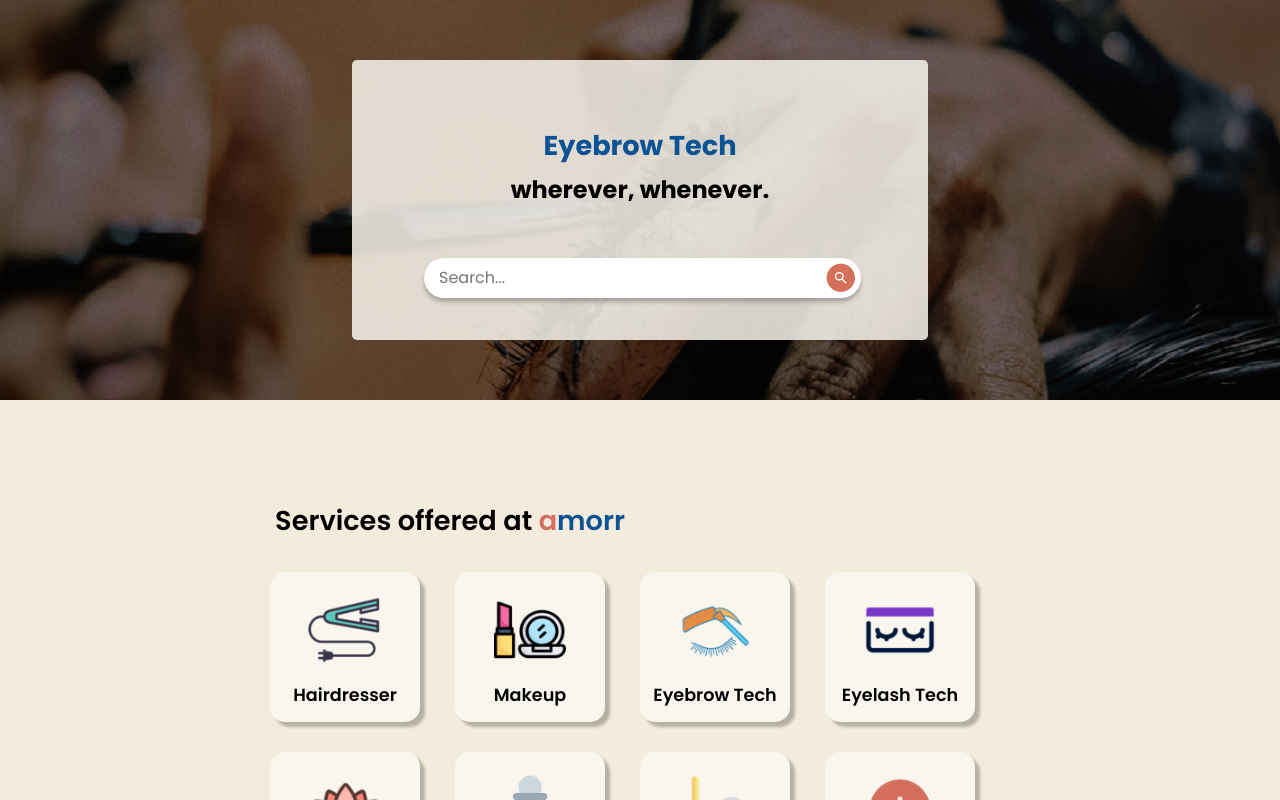
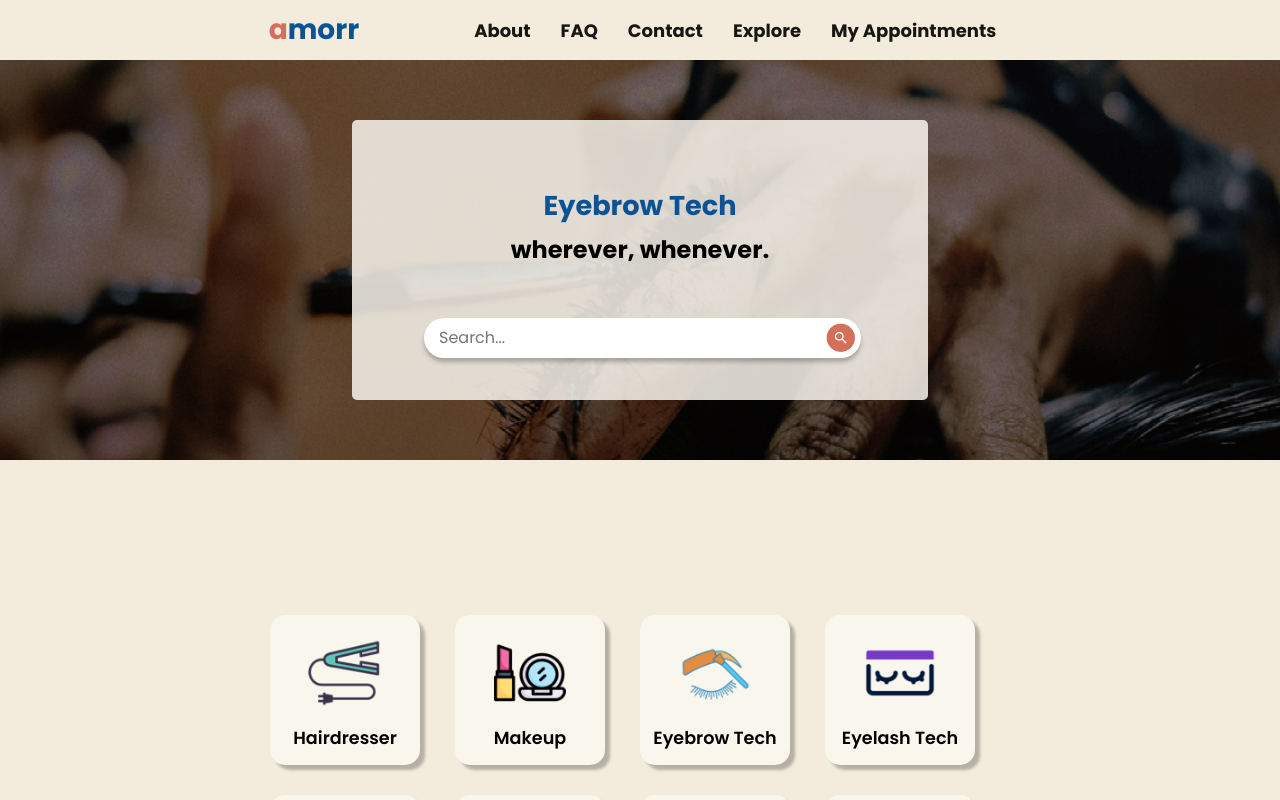
Before and after one commit to serhatgktp/amorr, a React (Create React App) app in the folder frontend/: page / in a window 1280 px wide. Shown: the top 800 px of the page. Built offline with nearby package versions, Linux system fonts and the light colour scheme.

Commit message:
fixed nav bar styling conflict with the rem. pages

```diff
--- a/frontend/src/App.css
+++ b/frontend/src/App.css
@@ -1,4 +1,3 @@
 *{
   font-family: 'Poppins', sans-serif;
-  background-color: #f3ebdb;
 }
--- a/frontend/src/App.js
+++ b/frontend/src/App.js
@@ -1,12 +1,13 @@
 import React from 'react';
-import './App.css';
-import Home from './components/home/Home';
+import Navbar from './components/Navbar/Navbar.js'
+import Home from './components/home/Home'
 
 function App(){
   return (
-    <>
-      <Home></Home>
-    </>
+    <body>
+    <Navbar/>
+    <Home/>
+    </body>
   )
   }
 export default App;
--- a/frontend/src/components/Navbar/Navbar.css
+++ b/frontend/src/components/Navbar/Navbar.css
@@ -1,6 +1,5 @@
 *{
   font-family: 'Poppins', sans-serif;
-  background-color: #f3ebdb;
 }
 
 .Navbar {
@@ -8,7 +7,7 @@
     display: flex;
     justify-content: space-between;
     align-items: center;
-    background: #f3ebdb;
+    background-color: #f3ebdb;
   }
 
   .Navbar {
@@ -22,20 +21,24 @@
 
   .Navbar > .nav-items > a {
     color: #000000;
-    font-size: 20px;
+    font-size: 18px;
     font-style: poppins;
     text-decoration: none;
     margin: 15px;
     opacity: 0.9;
     text-align: right;
+    font-weight: medium;
   }
-  .Navbar > .hdg_guide {
+  .Navbar > .logo {
     margin-right: 100px;
+    background-color: #f3ebdb;
+    font-size: 28px;
   }
 
 
   .Navbar > .nav-items > a:hover {
-    opacity: 1;
+    opacity: 10;
+    color: #d46f5e;
   }
 
 
@@ -83,9 +86,13 @@
 
   }
 
-.hdg_guide span {
+.logo span {
     color: #d46f5e;
 }
-.hdg_guide span:nth-child(2) {
+.logo span:nth-child(2) {
     color: #0b5394;
 }
+
+.amorr-text {
+  background-color: transparent;
+}
--- a/frontend/src/components/Navbar/Navbar.js
+++ b/frontend/src/components/Navbar/Navbar.js
@@ -4,7 +4,7 @@ const Navbar = () => {
   return (
 
     <div className="Navbar">
-       <h1 class="hdg_guide">
+       <h1 class="logo">
                 <span>
                     <span>a</span>
                     <span>morr</span>
--- a/frontend/src/components/home/CoverPage/CoverPage.css
+++ b/frontend/src/components/home/CoverPage/CoverPage.css
@@ -38,7 +38,7 @@
     margin: auto;
 }
 
-h1 {
+#loop {
     color: #0b5394;
     font-size: 170%;
     font-family: "poppins";
--- a/frontend/src/components/home/CoverPage/CoverPage.js
+++ b/frontend/src/components/home/CoverPage/CoverPage.js
@@ -4,12 +4,12 @@ import './CoverPage.css';
 
 const servicesLoop = [
     "Hairdressers",
-    "Makeup",
+    "Makeup Artists",
     "Eyebrow Tech",
     "Eyelash Tech",
-    "Massage",
-    "Barber",
-    "Cleaner"
+    "Massages",
+    "Barbers",
+    "Cleaners"
   ];
 
 function CoverPage() {
@@ -27,7 +27,7 @@ function CoverPage() {
         <div className='coverpage-container'>
             <div className='small-container'>
                 <div class="text-container">
-                    <h1>{servicesLoop[index]}</h1>
+                    <h1 id="loop">{servicesLoop[index]}</h1>
                     <h2 className='subtext'>wherever, whenever.</h2>
                 </div>
                 <div class="search-bar">
--- a/frontend/src/components/home/QuickGuide/QuickGuide.css
+++ b/frontend/src/components/home/QuickGuide/QuickGuide.css
@@ -34,6 +34,7 @@
     margin-left: 40px;
     font-family: "poppins";
     font-weight: 600;
+    font-size: 28px;
 }
 
 .hdg_guide span {
--- a/frontend/src/components/service_provider_registration/styles.css
+++ b/frontend/src/components/service_provider_registration/styles.css
@@ -32,6 +32,7 @@
     border-radius: 45px;
     padding: 40px;
     margin: 100px 150px;
+    margin-top: 50px;
     text-align: center;
 }
 
```
